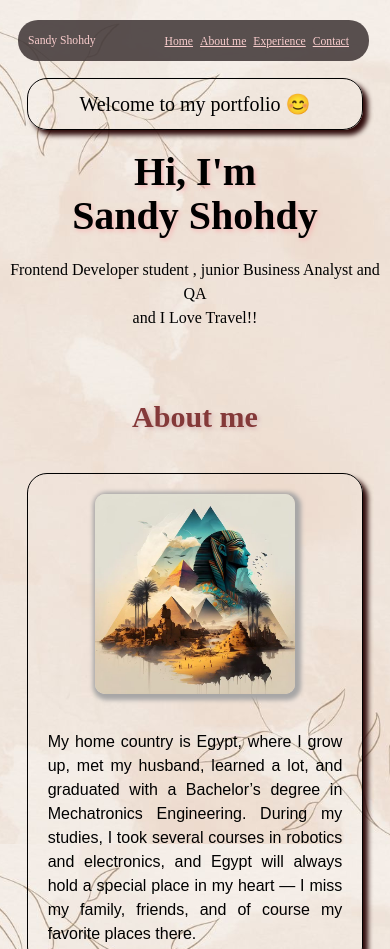
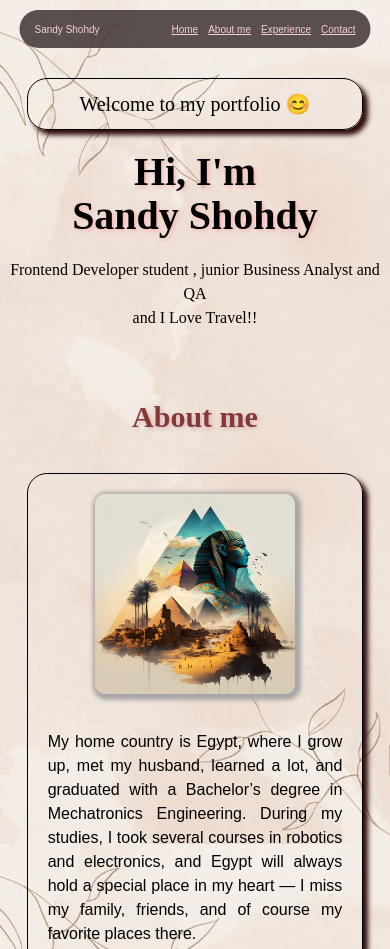
Before and after one commit to Sandy-Shohdy/personal-website, a plain HTML site: page index.html in a window 390 px wide. Shown: the top 949 px of the page. Drawn offline with Linux system fonts and the light colour scheme.

Commit message:
update css file

```diff
--- a/index.html
+++ b/index.html
@@ -26,7 +26,7 @@
 
         <section id="home">
 
-            <div class="Name">
+            <div class="welcom-p">
                 <p class="welcom">Welcome to my portfolio 😊</p>
             </div>
             <h1> Hi, I'm Sandy Shohdy</h1>
--- a/styles.css
+++ b/styles.css
@@ -100,48 +100,46 @@ body {
 }
 
 header {
+  position: fixed;
+  top: 10px;
+  left: 50%;
+  transform: translateX(-50%);
+
+  display: flex;
+  justify-content: space-between;
+  align-items: center;
+
+  width: 90%;
+  max-width: 1000px;
+  padding: 15px 25px;
+
   border: 1px black;
   border-radius: 20px;
   background-color: rgba(72, 61, 61, 0.9);
-  display: flex;
-  position: fixed;
-  top: 10px;
-  margin: 10px;
-  width: 90%;
+  color: #f9cdcd;
+  font-size: 12px;
   z-index: 1000;
-  justify-content: space-between;
-  align-items: center;
-  font-size: 14px;
-  font-family: initial;
-  padding: 0 10px;
-  color: #f9cdcd;
   text-align: center;
-  word-break: break-word;
-  justify-self: center;
 }
 
-.header {
-  margin: 0px;
-}
-.pro {
-  margin: 10px;
+header nav.pro {
+  display: flex;
   gap: 10px;
-  display: flex;
-  padding: 0 20px;
+  text-align: center;
+  align-items: center;
 }
 
-/* Mobile (vertical, centered) */
-@media (max-width: 600px) {
+@media (max-width: 768px) {
   header {
-    max-height: 90%;
+    flex-direction: row;
+    align-items: center;
     width: 90%;
+    padding: 10px 15px;
   }
 
-  .pro {
-    max-width: 90%;
-    justify-content: center;
-    padding: 0;
-    gap: 7px;
+  header nav.pro {
+    flex-direction: row;
+    gap: 10px;
   }
 }
 
@@ -152,11 +150,12 @@ header {
   text-align: center;
 }
 
-.Name {
+.welcom-p {
   border: 1px solid black;
   box-shadow: 5px 5px 5px #300c0c;
   border-radius: 20px;
   justify-self: center;
+
   width: 90%;
 }
 
@@ -221,7 +220,6 @@ h4 {
   display: flex;
   align-items: center;
   justify-content: space-evenly;
-  width: fit-content;
 }
 
 .cities-text {
@@ -344,6 +342,7 @@ h4 {
   display: flex;
   align-items: center;
   justify-self: center;
+  width: 90%;
 }
 
 @media (max-width: 600px) {
@@ -365,6 +364,7 @@ h4 {
   height: 350px;
   align-items: center;
   justify-content: center;
+  justify-self: center;
 }
 
 .project img {
@@ -506,6 +506,7 @@ h4 {
   padding: 10px;
   box-sizing: border-box;
   border-radius: 10px;
+  justify-self: center;
 }
 .message {
   border: 1px solid black;
@@ -516,6 +517,7 @@ h4 {
   box-sizing: border-box;
   border-radius: 10px;
   gap: 10px;
+  justify-self: center;
 }
 
 @media (max-width: 600px) {
```
